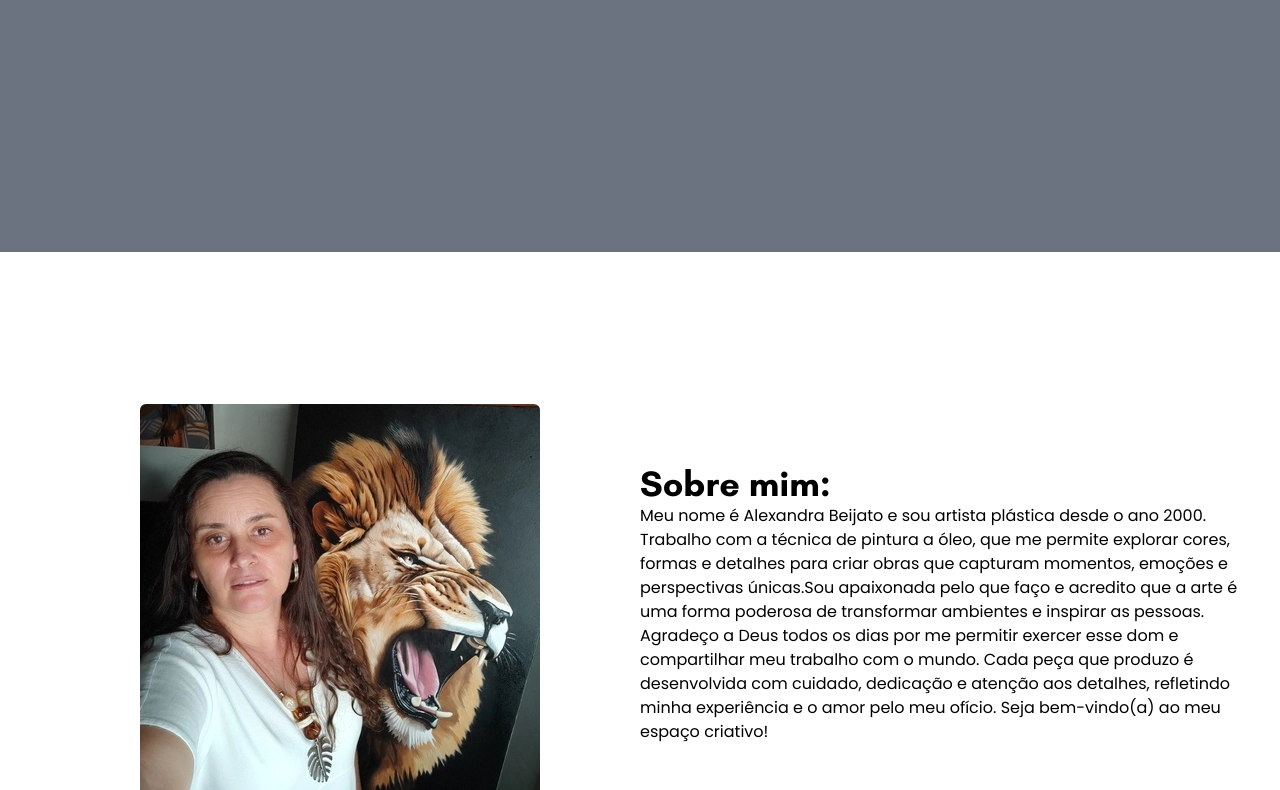
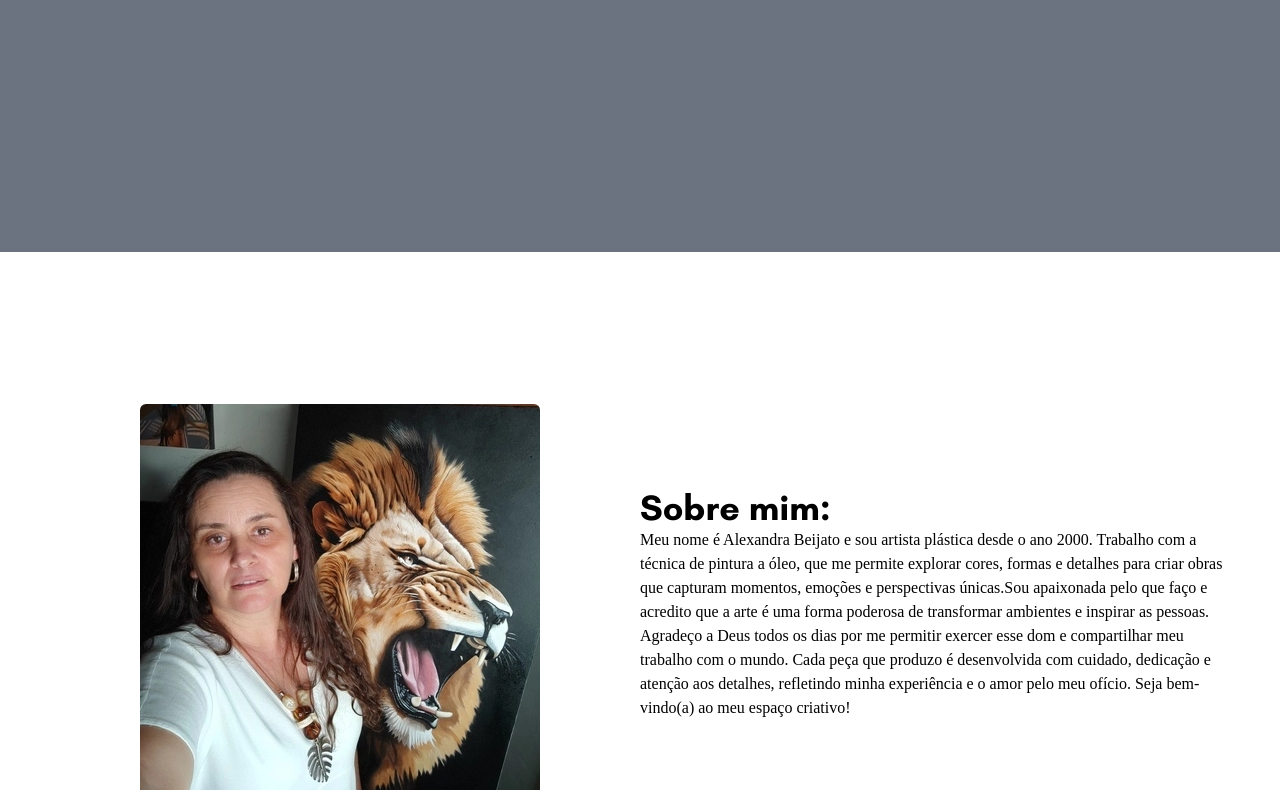
Before and after one commit to Lucas-Beijato/site-alexsandra, an Astro site: page / in a window 1280 px wide. Shown: the part 437-1227 px from the top of the page. Built offline with nearby package versions, Linux system fonts and the light colour scheme; Astro itself is replaced by a stand-in of ours; a web font is replaced by a local one.

Commit message:
Test font-display options

```diff
--- a/src/layouts/Layout.astro
+++ b/src/layouts/Layout.astro
@@ -11,13 +11,6 @@ import "../styles/global.css";
 		<meta name="viewport" content="width=device-width" />
 		<link rel="icon" type="image/svg+xml" href="/favicon.svg" />
 		<meta name="generator" content={Astro.generator} />
-
-		<link rel="preconnect" href="https://fonts.googleapis.com" />
-		<link rel="preconnect" href="https://fonts.gstatic.com" crossorigin />
-		<link
-			href="https://fonts.googleapis.com/css2?family=Poppins:wght@400;500;600&display=swap"
-			rel="stylesheet"
-		/>
 	</head>
 	<body>
 		<Header />
--- a/src/styles/global.css
+++ b/src/styles/global.css
@@ -45,12 +45,12 @@ h4 {
     font-display: swap;
 }
 
-/* @font-face {
+@font-face {
     font-family: "Poppins";
     src: url("/fonts/poppins/poppins-regular.woff2") format("woff2");
     font-weight: 400;
     font-style: normal;
-    font-display: swap;
+    font-display: optional;
 }
 
 @font-face {
@@ -58,7 +58,7 @@ h4 {
     src: url("/fonts/poppins/poppins-medium.woff2") format("woff2");
     font-weight: 500;
     font-style: normal;
-    font-display: swap;
+    font-display: optional;
 }
 
 @font-face {
@@ -66,5 +66,5 @@ h4 {
     src: url("/fonts/poppins/poppins-semibold.woff2") format("woff2");
     font-weight: 600;
     font-style: normal;
-    font-display: swap;
-} */
+    font-display: optional;
+}
```
